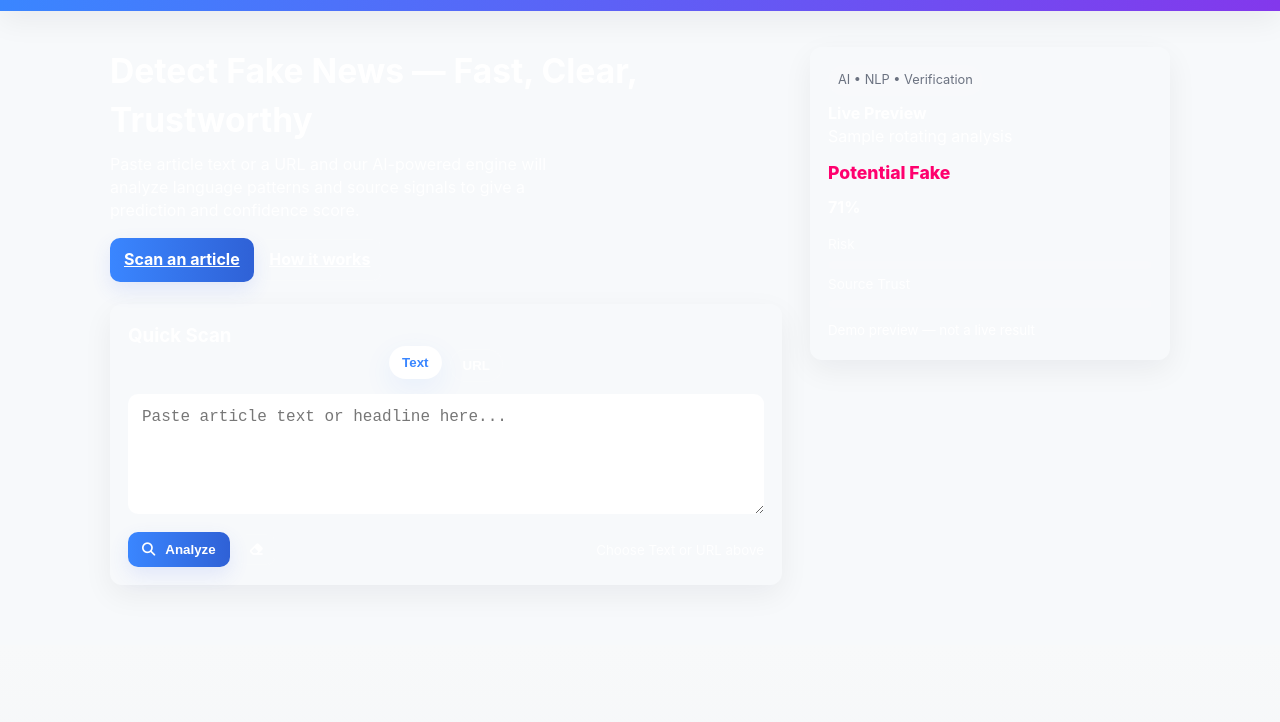
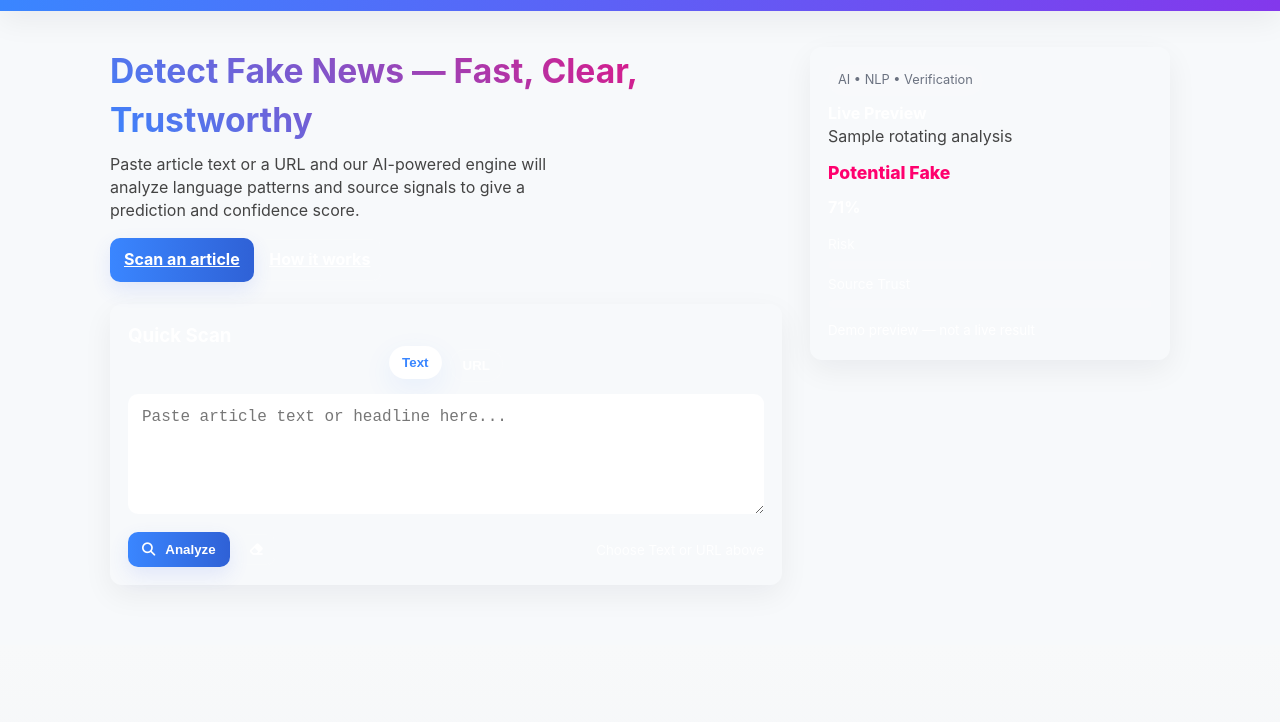
Before and after one commit to Echeedamien/fake-news-detector, a website: page public/index.html in a window 1280 px wide. Shown: the part 41-763 px from the top of the page. Drawn offline with Linux system fonts and the light colour scheme.

Commit message:
update on styles.css

```diff
--- a/public/styles.css
+++ b/public/styles.css
@@ -108,6 +108,16 @@ body {
 .how-item:hover i {
     background: var(--primary);
     color: #fff;
+}
+
+.hero h1 {
+    background: linear-gradient(45deg, var(--primary), var(--accent)) !important;
+    -webkit-background-clip: text !important;
+    -webkit-text-fill-color: transparent !important;
+}
+
+.hero p {
+    color: #444 !important;
 }
 
 /* HEADINGS */
```
